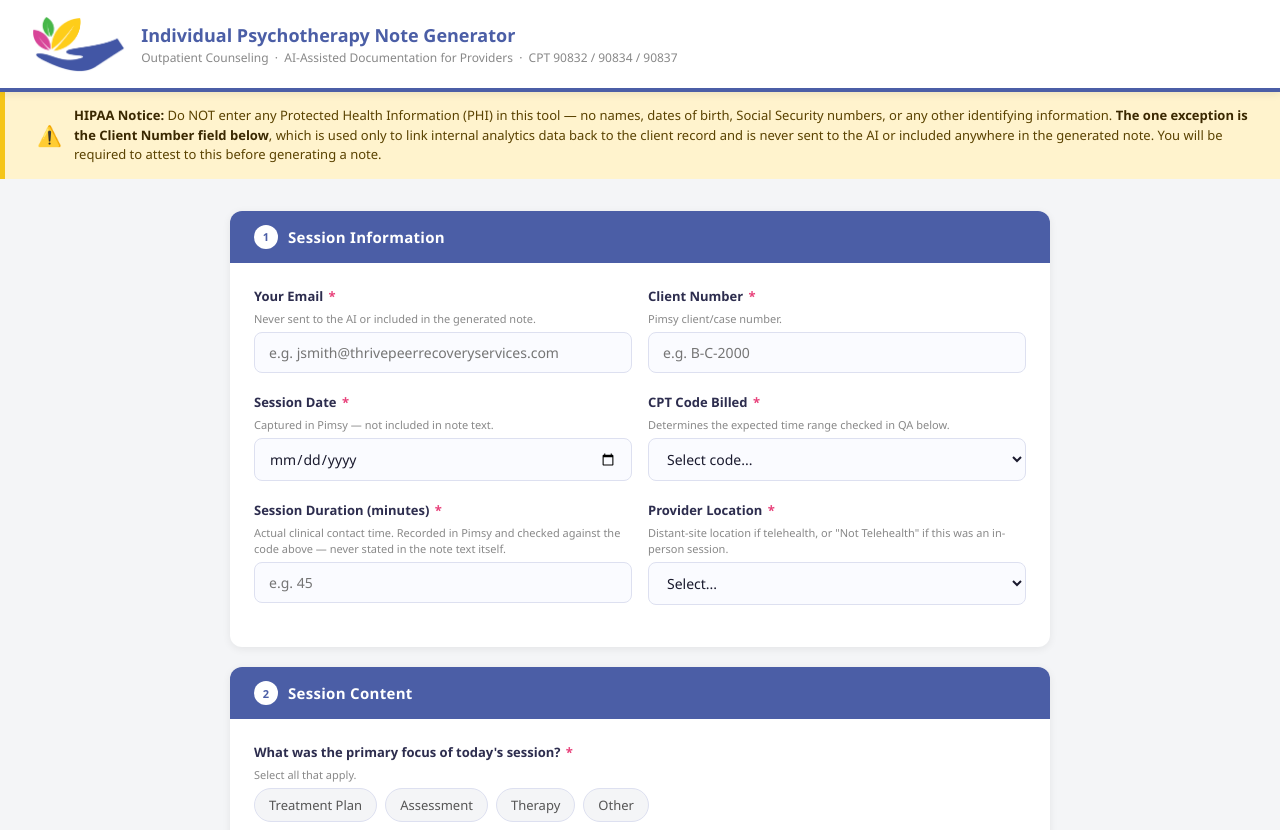
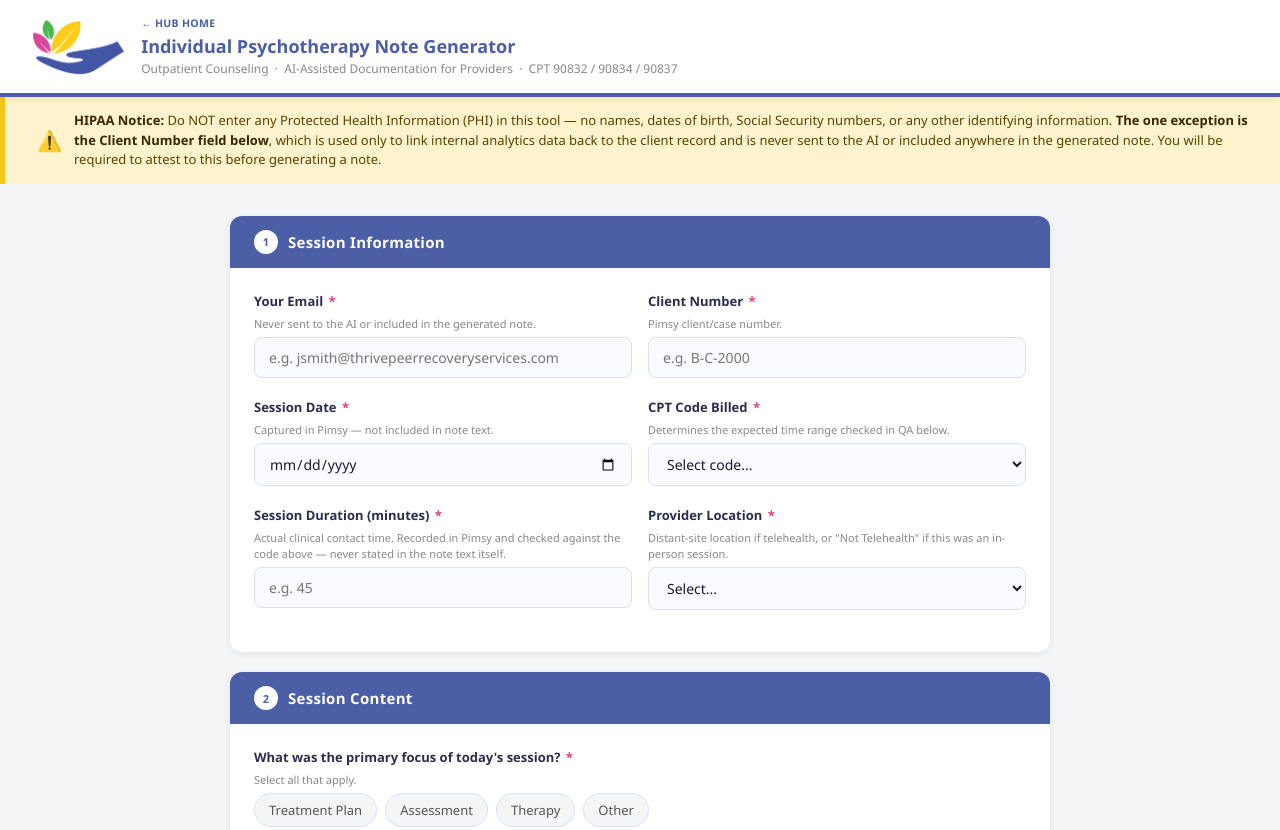
Before and after one commit to Thrive2026/Thrive-Tools, a website: page psychotherapy-note.html in a window 1280 px wide. Shown: the top 830 px of the page. Drawn offline with nearby package versions, Linux system fonts and the light colour scheme.

Commit message:
Add link to Hub Home in psychotherapy note header

```diff
--- a/psychotherapy-note.html
+++ b/psychotherapy-note.html
@@ -143,6 +143,7 @@ select{cursor:pointer;}
 <div class="header">
   <img src="/thrive-icon.png" alt="Thrive Peer Recovery Services"/>
   <div class="header-text">
+    <a href="index.html" style="display:block;font-family:'Segoe UI',sans-serif;font-size:10.5px;font-weight:600;color:#4B5EA6;text-decoration:none;letter-spacing:.03em;text-transform:uppercase;margin-bottom:4px;" title="Back to Thrive Clinical Tools">← Hub Home</a>
     <h1>Individual Psychotherapy Note Generator</h1>
     <p>Outpatient Counseling &nbsp;&middot;&nbsp; AI-Assisted Documentation for Providers &nbsp;&middot;&nbsp; CPT 90832 / 90834 / 90837</p>
   </div>
```
